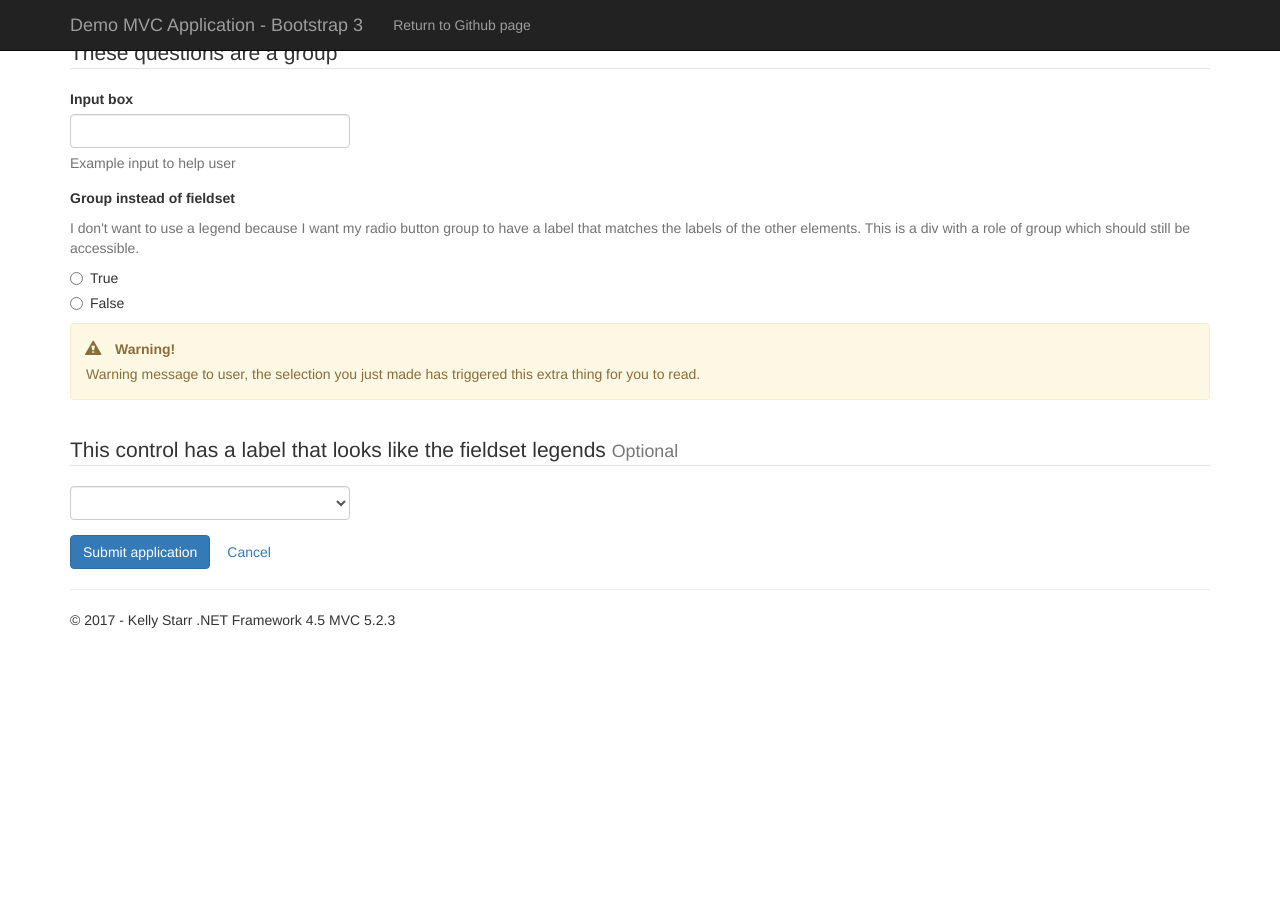
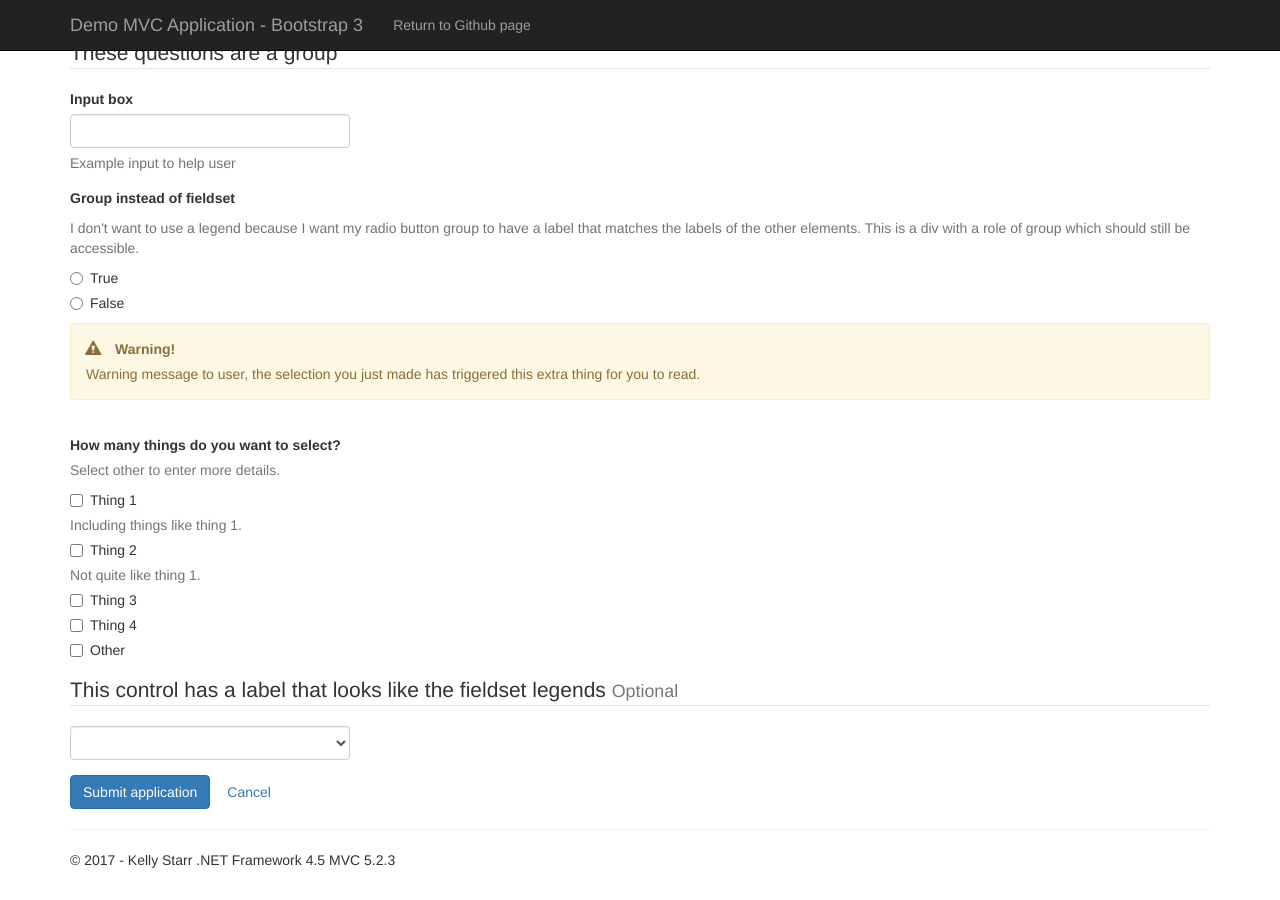
Before and after one commit to Kellamity/Kellamity.github.io, a Jekyll site: the page bootstrap3demo/index.html, which Jekyll copies as it is, in a window 1280 px wide and 900 px high, scrolled down 757 px. Built offline with Jekyll 4.4.1, drawn with Linux system fonts in a browser that asks for light colours; before the commit the page ends 1417 px from its top, so only the background shows below that.

Commit message:
Added checkbox group

```diff
--- a/bootstrap3demo/index.html
+++ b/bootstrap3demo/index.html
@@ -99,14 +99,58 @@
             <div aria-live="assertive" class="alert alert-warning" data-warnmsg-for="Question5" data-warnmsg-trigger="" id="divQuestion5Warning"><p><span class="glyphicon glyphicon-alert"></span><strong>Warning!</strong></p><p>Warning message to user, the selection you just made has triggered this extra thing for you to read.</p></div>
         </div>
     </fieldset>
+        <div class="form-group" role="group" aria-labelledby="lbSelectedItems">
+        <span class="field-validation-valid" data-valmsg-for="SelectedItems" data-valmsg-replace="true" role="alert"></span>
+
+            <label for="SelectedItems" id="lbSelectedItems" class="control-label">How many things do you want to select?</label>
+            <p class="form-text text-muted">Select other to enter more details.</p>
+
+
+
+            <div class="checkbox">
+                <label class="form-check-label">
+                    <input type="checkbox" class="form-check-input" name="SelectedItems" id="SelectedItemsThing1" data-val-requiredcheckboxgroup="Please provide an answer for How many things do you want to select?" data-val="true" value="Thing1"> Thing 1
+                </label>
+                <p class="help-block">Including things like thing 1.</p>
+            </div>
+            <div class="checkbox">
+                <label class="form-check-label">
+                    <input type="checkbox" class="form-check-input" name="SelectedItems" id="SelectedItemsThing2" value="Thing2"> Thing 2
+                </label>
+                <span class="help-block">Not quite like thing 1.</span>
+            </div>
+            <div class="checkbox">
+                <label class="form-check-label">
+                    <input type="checkbox" class="form-check-input" name="SelectedItems" id="SelectedItemsThing3" value="Thing3"> Thing 3
+                </label>
+            </div>
+            <div class="checkbox">
+                <label class="form-check-label">
+                    <input type="checkbox" class="form-check-input" name="SelectedItems" id="SelectedItemsThing4" value="Thing4"> Thing 4
+                </label>
+            </div>
+            <div class="checkbox">
+                <label class="form-check-label">
+                    <input type="checkbox" class="form-check-input" name="SelectedItems" id="SelectedItemsThingOther" value="ThingOther" onchange="hideShow(this)"> Other
+                </label>
+            </div>
+
+        <span class="field-validation-valid" data-valmsg-for="SelectedItems" data-valmsg-replace="true" role="alert"></span>
+    </div>
+    <div class="form-group" style="display:none" id="divSelectedItemsChild">
+        <label class="control-label" for="DisputeOtherDetails">If other, provide details</label>
+
+            <textarea aria-describedby="txtDisputeOtherDetails" class="form-control"  data-val="true" data-val-maxlength="Please provide an answer for this question that is 2000 characters or less" data-val-maxlength-max="2000" data-val-requiredifenabled="The If other, provide details field is required." id="DisputeOtherDetails" name="DisputeOtherDetails" rows="5"></textarea>
+        <span class="field-validation-valid" data-valmsg-for="DisputeOtherDetails" data-valmsg-replace="true" role="alert"></span>
+    </div>
     <div class="form-group">
         <label for="sel1" class="control-label legend">This control has a label that looks like the fieldset legends <span class="small text-muted">Optional</span></label>
         <select class="form-control" id="sel1">
             <option></option>
-            <option>1</option>
-            <option>2</option>
-            <option>3</option>
-            <option>4</option>
+            <option>Value1</option>
+            <option>Value2</option>
+            <option>Value3</option>
+            <option>Value4</option>
         </select>
     </div>
 
@@ -145,7 +189,7 @@
 <script src="Scripts/respond.js"></script>
 
     <script src="Scripts/customvalidate-bootstrap.js"></script>
-
+<script src="/Scripts/customvalidators.js"></script>
 
     <script type="text/javascript">
         $(document).ready(function () {
@@ -176,6 +220,26 @@
                 }
             $('#progApplication').css({ "width": prog + '%' });
         }
+                    function hideShow(checkbox) {
+                var isChecked = checkbox.checked;
+                //search for hidden div
+                var hiddenDiv = document.getElementById('div' + checkbox.name + 'Child');
+                if (checkbox.checked) {
+                    hiddenDiv.style.display = '';
+                }
+                if (!checkbox.checked) {
+                    //also clear value
+                    if ($('#DisputeOtherDetails').val()) {
+                        console.log('field has value');
+                        var countSpan = $('#spDisputeOtherDetailsCounter');
+                        countSpan.text('2000');
+                        countSpan.css("color", "#333");
+                        $('#DisputeOtherDetails').val('');
+                        $('#DisputeOtherDetails').valid();
+                    }
+                    hiddenDiv.style.display = 'none';
+                }
+            }
     </script>
 
 </body>
```
